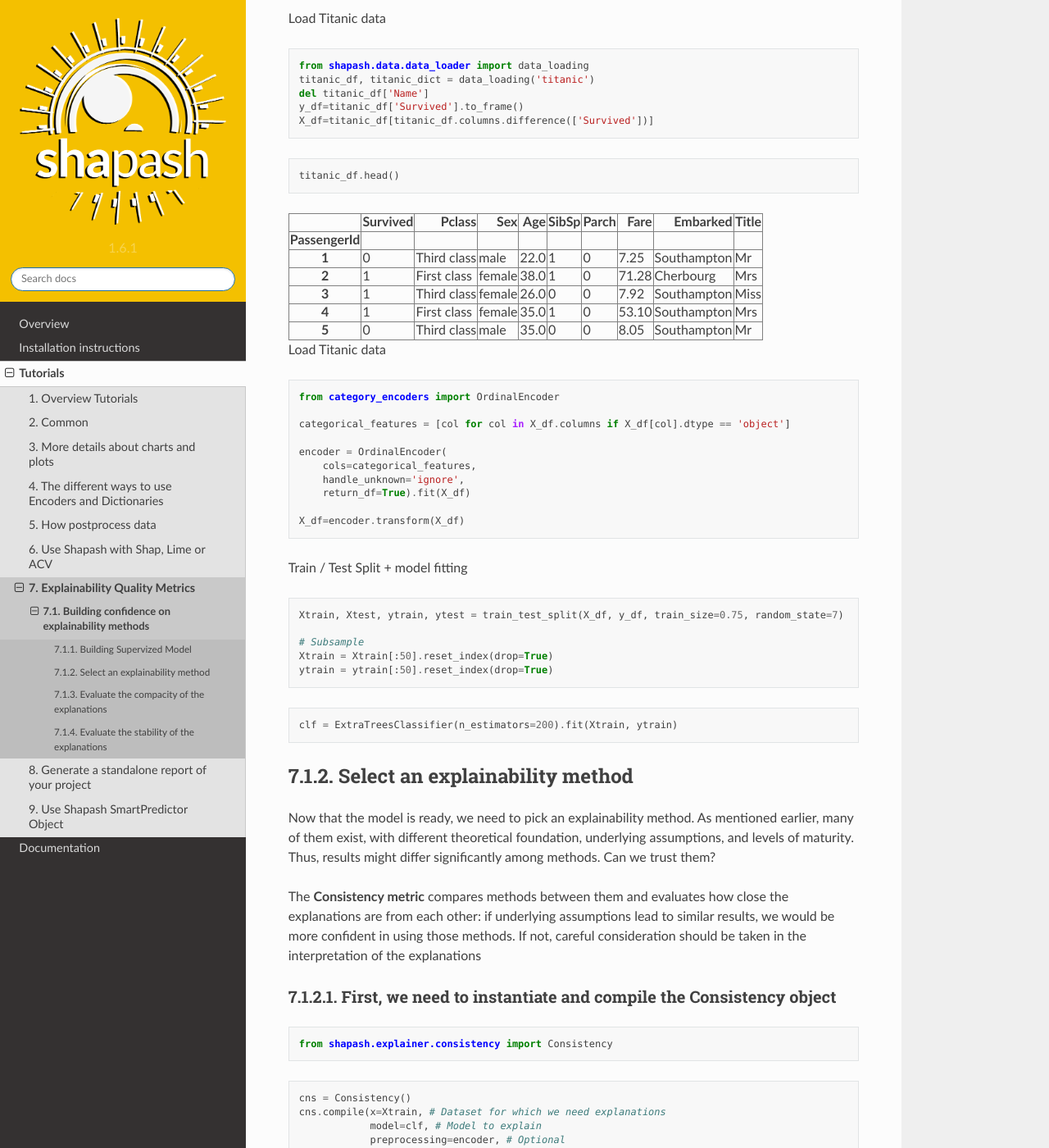
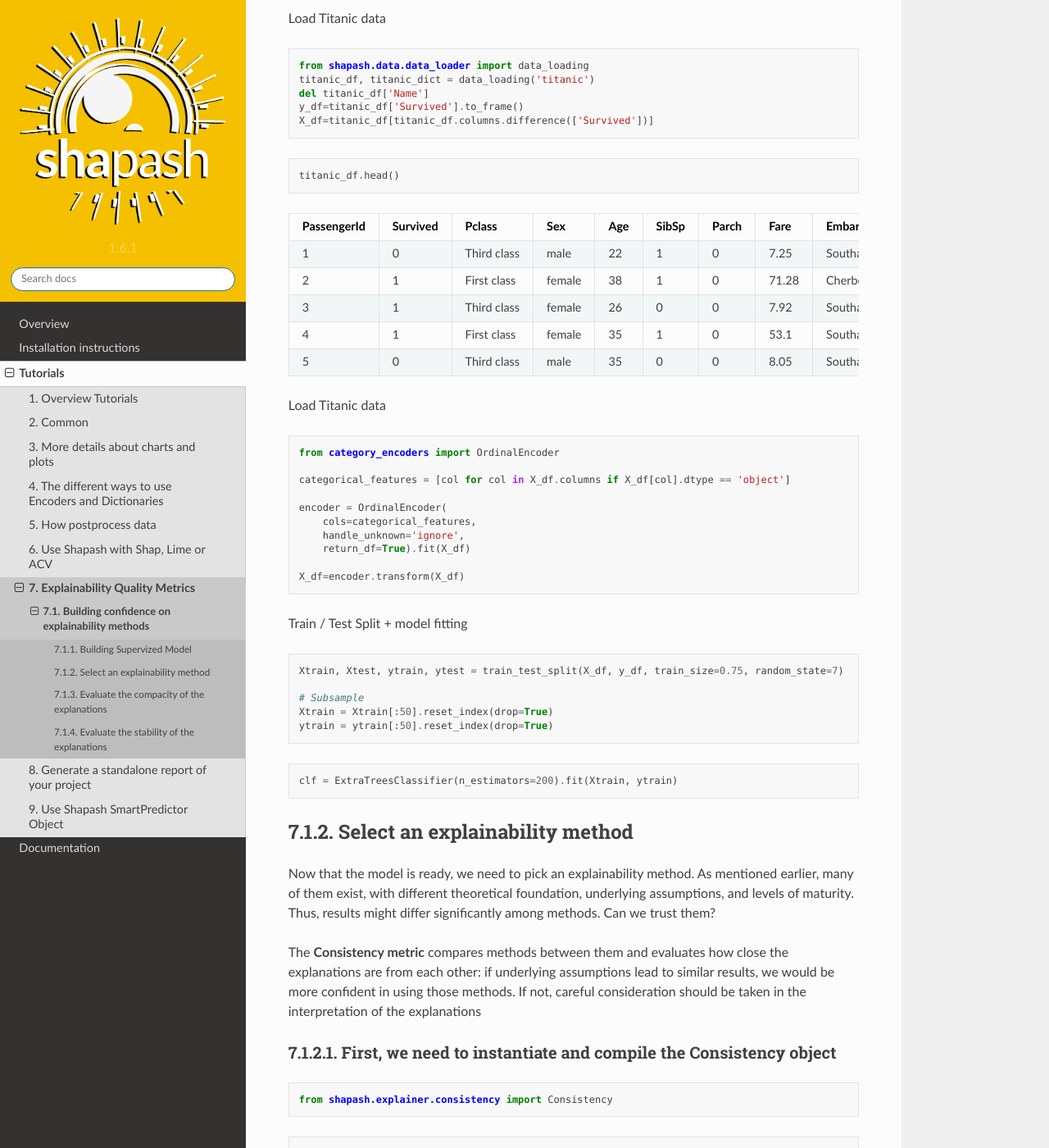
Before and after one commit to MAIF/shapash, a Sphinx documentation site: the page built from docs/tutorials/tuto-quality01-Builing-confidence-explainability.rst, in a window 1280 px wide and 1400 px high, scrolled down 778 px. Shown: the whole window at 82% size. Built offline with Sphinx 7.4.7 and the Read the Docs theme 2.0.0, drawn with Linux system fonts in a browser that asks for light colours.

Commit message:
correct docstrings and modify format table in tuto

```diff
--- a/docs/tutorials/tuto-quality01-Builing-confidence-explainability.rst
+++ b/docs/tutorials/tuto-quality01-Builing-confidence-explainability.rst
@@ -51,116 +51,17 @@ Load Titanic data
 
     titanic_df.head()
 
+.. table::
 
-
-
-.. raw:: html
-
-    <div>
-    <style scoped>
-        .dataframe tbody tr th:only-of-type {
-            vertical-align: middle;
-        }
-
-        .dataframe tbody tr th {
-            vertical-align: top;
-        }
-
-        .dataframe thead th {
-            text-align: right;
-        }
-    </style>
-    <table border="1" class="dataframe">
-      <thead>
-        <tr style="text-align: right;">
-          <th></th>
-          <th>Survived</th>
-          <th>Pclass</th>
-          <th>Sex</th>
-          <th>Age</th>
-          <th>SibSp</th>
-          <th>Parch</th>
-          <th>Fare</th>
-          <th>Embarked</th>
-          <th>Title</th>
-        </tr>
-        <tr>
-          <th>PassengerId</th>
-          <th></th>
-          <th></th>
-          <th></th>
-          <th></th>
-          <th></th>
-          <th></th>
-          <th></th>
-          <th></th>
-          <th></th>
-        </tr>
-      </thead>
-      <tbody>
-        <tr>
-          <th>1</th>
-          <td>0</td>
-          <td>Third class</td>
-          <td>male</td>
-          <td>22.0</td>
-          <td>1</td>
-          <td>0</td>
-          <td>7.25</td>
-          <td>Southampton</td>
-          <td>Mr</td>
-        </tr>
-        <tr>
-          <th>2</th>
-          <td>1</td>
-          <td>First class</td>
-          <td>female</td>
-          <td>38.0</td>
-          <td>1</td>
-          <td>0</td>
-          <td>71.28</td>
-          <td>Cherbourg</td>
-          <td>Mrs</td>
-        </tr>
-        <tr>
-          <th>3</th>
-          <td>1</td>
-          <td>Third class</td>
-          <td>female</td>
-          <td>26.0</td>
-          <td>0</td>
-          <td>0</td>
-          <td>7.92</td>
-          <td>Southampton</td>
-          <td>Miss</td>
-        </tr>
-        <tr>
-          <th>4</th>
-          <td>1</td>
-          <td>First class</td>
-          <td>female</td>
-          <td>35.0</td>
-          <td>1</td>
-          <td>0</td>
-          <td>53.10</td>
-          <td>Southampton</td>
-          <td>Mrs</td>
-        </tr>
-        <tr>
-          <th>5</th>
-          <td>0</td>
-          <td>Third class</td>
-          <td>male</td>
-          <td>35.0</td>
-          <td>0</td>
-          <td>0</td>
-          <td>8.05</td>
-          <td>Southampton</td>
-          <td>Mr</td>
-        </tr>
-      </tbody>
-    </table>
-    </div>
+=============  ==========  ===========  ======  =====  =======  =======  ======  ===========  =======
+  PassengerId    Survived  Pclass       Sex       Age    SibSp    Parch    Fare  Embarked     Title
+=============  ==========  ===========  ======  =====  =======  =======  ======  ===========  =======
+            1           0  Third class  male       22        1        0    7.25  Southampton  Mr
+            2           1  First class  female     38        1        0   71.28  Cherbourg    Mrs
+            3           1  Third class  female     26        0        0    7.92  Southampton  Miss
+            4           1  First class  female     35        1        0   53.1   Southampton  Mrs
+            5           0  Third class  male       35        0        0    8.05  Southampton  Mr
+=============  ==========  ===========  ======  =====  =======  =======  ======  ===========  =======
 
 
 
```
Also changed, not shown: 1 other file.
